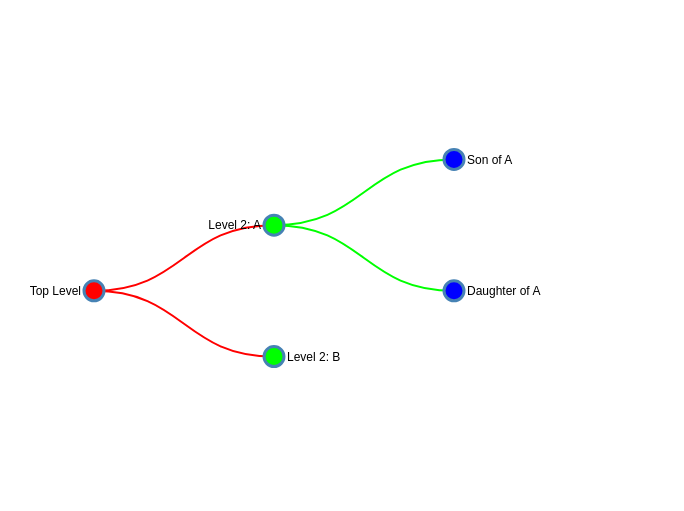
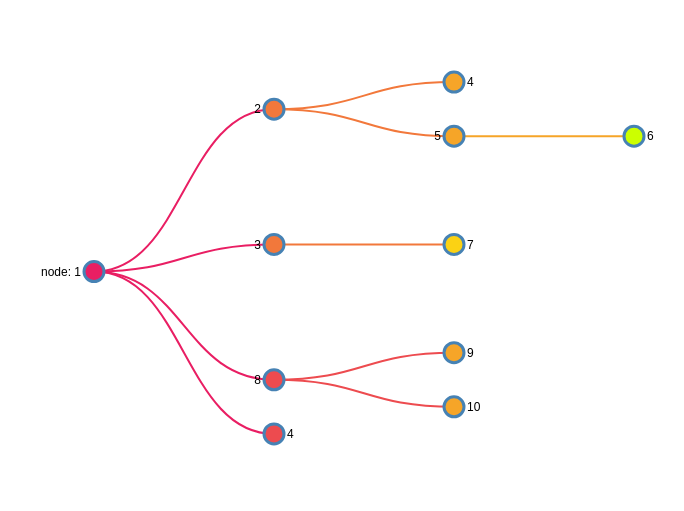
Before and after one commit to sheldon-small/d3-tree-graph, a plain HTML site: page chart_example_from_d3-graph-gallery.html in a window 1280 px wide. Shown: the whole page, without its empty margins (34-718 px from the left). Drawn offline with nearby package versions, Linux system fonts and the light colour scheme.

Commit message:
added gradient and color classification

```diff
--- /dev/null
+++ b/gradient.js
@@ -0,0 +1,149 @@
+class Gradient {
+    constructor(gradients = '', maxNum = 10, intervals = [], colors = ['', '']) {
+
+        const setColors = props => {
+            // props = [col1,col2]
+            if (props.length < 2) {
+                throw new Error(`setGradient should have more than ${props.length} color`);
+            } else {
+                let increment = maxNum / (props.length - 1);
+                let lower = 0;
+                let upper = 0 + increment;
+                let firstGradient = new GradientColor();
+                firstGradient.setGradient(props[0], props[1]);
+                firstGradient.setMidpoint(lower, upper);
+                gradients = [firstGradient];
+                intervals = [{
+                    lower,
+                    upper
+                }];
+
+                for (let i = 1; i < props.length - 1; i++) {
+                    let gradientColor = new GradientColor();
+                    let lower = 0 + increment * i;
+                    let upper = 0 + increment * (i + 1);
+                    gradientColor.setGradient(props[i], props[i + 1]);
+                    gradientColor.setMidpoint(lower, upper);
+                    gradients[i] = gradientColor;
+                    intervals[i] = {
+                        lower,
+                        upper
+                    };
+                }
+                colors = props;
+            }
+        }
+
+        this.setGradient = (...props) => {
+            setColors(props);
+            return this;
+        }
+
+        this.getArray = () => {
+            let gradientArray = [];
+            for (let j = 0; j < intervals.length; j++) {
+                const interval = intervals[j];
+                const start = interval.lower === 0 ? 1 : Math.ceil(interval.lower);
+                const end = interval.upper === maxNum ? interval.upper + 1 : Math.ceil(interval.upper);
+                for (let i = start; i < end; i++) {
+                    gradientArray.push(gradients[j].getColor(i))
+                }
+            }
+
+            return gradientArray;
+        }
+
+        this.getColor = props => {
+            if (isNaN(props)) {
+                throw new TypeError(`getColor should be a number`);
+            } else if (props <= 0) {
+                throw new TypeError(`getColor should be greater than ${props}`);
+            } else {
+                let segment = (maxNum - 0) / (gradients.length);
+                let index = Math.min(Math.floor((Math.max(props, 0) - 0) / segment), gradients.length - 1);
+                return gradients[index].getColor(props);
+            }
+        }
+
+        this.setMidpoint = (maxNumber) => {
+            if (!isNaN(maxNumber) && maxNumber >= 0) {
+                maxNum = maxNumber;
+                setColors(colors);
+            } else if (maxNumber <= 0) {
+                throw new RangeError(`midPoint should be greater than ${maxNumber}`);
+            } else {
+                throw new RangeError('midPoint should be a number');
+            }
+            return this;
+        }
+    }
+}
+
+class GradientColor {
+    constructor(startColor = '', endColor = '', minNum = 0, maxNum = 10) {
+        this.setGradient = (colorStart, colorEnd) => {
+            startColor = getHexColor(colorStart);
+            endColor = getHexColor(colorEnd);
+        }
+
+        this.setMidpoint = (minNumber, maxNumber) => {
+            minNum = minNumber;
+            maxNum = maxNumber;
+        }
+
+        this.getColor = props => {
+            if (props) {
+                return '#' + generateHex(props, startColor.substring(0, 2), endColor.substring(0, 2)) +
+                    generateHex(props, startColor.substring(2, 4), endColor.substring(2, 4)) +
+                    generateHex(props, startColor.substring(4, 6), endColor.substring(4, 6));
+            }
+        }
+
+        const generateHex = (number, start, end) => {
+            if (number < minNum) {
+                number = minNum;
+            } else if (number > maxNum) {
+                number = maxNum;
+            }
+
+            let midPoint = maxNum - minNum;
+            let startBase = parseInt(start, 16);
+            let endBase = parseInt(end, 16);
+            let average = (endBase - startBase) / midPoint;
+            let finalBase = Math.round((average * (number - minNum)) + startBase);
+            let balancedFinalBase = finalBase < 16 ? "0" + finalBase.toString(16):finalBase.toString(16);
+            return balancedFinalBase;
+
+        }
+
+        const getHexColor = props => {
+            return props.substring(props.length - 6, props.length);
+        }
+    }
+}
+
+
+
+// document.addEventListener("DOMContentLoaded", function (event) {
+//     const colorGradient = new Gradient();
+
+//     const color1 = "#ff0000";
+//     const color2 = "#ffeb3b";
+//     const color3 = "#0aff00";
+//     const color4 = "#2196f3";
+//     colorGradient.setMidpoint(20);
+//     colorGradient.setGradient(color1, color2, color3);
+//     console.log(colorGradient.getArray());
+//     const colorArr = colorGradient.getArray();
+
+//     const docFrag = document.createDocumentFragment();
+//     for (let i = 0; i < colorArr.length; i++) {
+//         const color = colorArr[i];
+//         const elem = document.createElement('input');
+//         elem.type = 'button';
+//         elem.className  = 'button';
+//         elem.style.backgroundColor = color;
+//         docFrag.appendChild(elem);
+//     }
+//     document.getElementsByClassName('App')[0].appendChild(docFrag);
+// });
--- /dev/null
+++ b/interactions.js
@@ -0,0 +1,81 @@
+const interactions = [{
+         "id": "xg9pkna4",
+         "source": "1",
+         "target": "2",
+         "timestamp": 1598908402,
+         "duration": 1598909464,
+         "risk": 90
+      },
+      {
+         "id": "49ldfpvj",
+         "source": "1",
+         "target": "3",
+         "timestamp": 1598908402,
+         "duration": 1598909464,
+         "risk": 91
+      },
+      {
+         "id": "l15mn3bo",
+         "source": "2",
+         "target": "4",
+         "timestamp": 1598908402,
+         "duration": 1598909464,
+         "risk": 75
+      },
+      {
+         "id": "b9kf5huf",
+         "source": "2",
+         "target": "5",
+         "timestamp": 1598908402,
+         "duration": 1598909464,
+         "risk": 78
+      },
+      {
+         "id": "srl35sv2",
+         "source": "5",
+         "target": "6",
+         "timestamp": 1598908402,
+         "duration": 1598909464,
+         "risk": 54
+      },
+      {
+         "id": "v3qtamhm",
+         "source": "3",
+         "target": "7",
+         "timestamp": 1598908402,
+         "duration": 1598909464,
+         "risk": 73
+      },
+      {
+         "id": "dpnx1q1e",
+         "source": "1",
+         "target": "8",
+         "timestamp": 1598908402,
+         "duration": 1598909464,
+         "risk": 100
+      },
+      {
+         "id": "13vt247k",
+         "source": "8",
+         "target": "9",
+         "timestamp": 1598908402,
+         "duration": 1598909464,
+         "risk": 83
+      },
+      {
+         "id": "73215p21",
+         "source": "8",
+         "target": "10",
+         "timestamp": 1598908402,
+         "duration": 1598909464,
+         "risk": 80
+      },
+      {
+         "id": "47ft1cwn",
+         "source": "1",
+         "target": "4",
+         "timestamp": 1598908402,
+         "duration": 1598909464,
+         "risk": 100
+      }
+   ]
--- a/tree.js
+++ b/renderTree.js
@@ -1,58 +1,70 @@
-var treeData = [
-    {
-      "name": "Top Level",
-      "parent": "null",
-      "color":"#ff0000",
-      "children": [
-        {
-          "name": "Level 2: A",
-          "parent": "Top Level",
-          "color":"#00ff00",
-          "children": [
-            {
-              "name": "Son of A",
-              "parent": "Level 2: A",
-              "color":"#0000ff",
-            },
-            {
-              "name": "Daughter of A",
-              "parent": "Level 2: A",
-              "color":"#0000ff",
-            }
-          ]
-        },
-        {
-          "name": "Level 2: B",
-          "parent": "Top Level",
-          "color":"#00ff00",
-        }
-      ]
-    }
-  ];
+(async()=>{
+
+  // tree data
+  const rootNodeId = '1';
+  const rootNodeColor = '#e91e63';
+
+  // Gradient
+  const color1 = '#e91e63';
+  const color2 = '#ffff00';
+  const color3 = '#00ff00';
+  const divisions =  10;
+
+  // Classifier
+  const maxThresh = 100;
+  const minThresh = 0;
 
 
+  const getLinks = async (data) => {
+    const interactions = await data;
+    const count = data.length;
+    const colorGradient = new Gradient();
+    colorGradient.setGradient(color1, color2, color3);
+
+    const links = (count !==0? (interactions.map((m)=>{
+      return {
+        name: m.target,
+        parent: m.source,
+        desc: `node: ${m.target}`,
+        children: null,
+        risk: m.risk,
+        color: getClassification(
+          Number(m.risk),
+          maxThresh,
+          minThresh,
+          divisions,
+          (colorGradient.getArray()
+        ).reverse())
+      };
+    })) : []);
+
+    return links;
+  }
+
+  const treeStruct = buildTreeStruct(rootNodeId, rootNodeColor, await getLinks(interactions));
+
   // ************** Generate the tree diagram	 *****************
-  var margin = {top: 20, right: 120, bottom: 20, left: 120},
+  let margin = {top: 20, right: 120, bottom: 20, left: 120},
       width = 960 - margin.right - margin.left,
       height = 500 - margin.top - margin.bottom;
 
-  var i = 0,
+  let i = 0,
       duration = 750,
       root;
 
-  var tree = d3.layout.tree()
+  let tree = d3.layout.tree()
       .size([height, width]);
 
-  var diagonal = d3.svg.diagonal()
+  let diagonal = d3.svg.diagonal()
       .projection(function(d) { return [d.y, d.x]; });
 
-  var svg = d3.select("body").append("svg")
+  let svg = d3.select("body").append("svg")
       .attr("width", width + margin.right + margin.left)
       .attr("height", height + margin.top + margin.bottom)
     .append("g")
       .attr("transform", "translate(" + margin.left + "," + margin.top + ")");
 
-  root = treeData[0];
+  root = treeStruct;
   root.x0 = height / 2;
   root.y0 = 0;
 
@@ -63,18 +75,18 @@ var treeData = [
   function update(source) {
 
     // Compute the new tree layout.
-    var nodes = tree.nodes(root).reverse(),
+    let nodes = tree.nodes(root).reverse(),
         links = tree.links(nodes);
 
     // Normalize for fixed-depth.
     nodes.forEach(function(d) { d.y = d.depth * 180; });
 
     // Update the nodes…
-    var node = svg.selectAll("g.node")
+    let node = svg.selectAll("g.node")
         .data(nodes, function(d) { return d.id || (d.id = ++i); });
 
     // Enter any new nodes at the parent's previous position.
-    var nodeEnter = node.enter().append("g")
+    let nodeEnter = node.enter().append("g")
         .attr("class", "node")
         .attr("transform", function(d) { return "translate(" + source.y0 + "," + source.x0 + ")"; })
         .on("click", click);
@@ -91,7 +103,7 @@ var treeData = [
         .style("fill-opacity", 1e-6);
 
     // Transition nodes to their new position.
-    var nodeUpdate = node.transition()
+    let nodeUpdate = node.transition()
         .duration(duration)
         .attr("transform", function(d) { return "translate(" + d.y + "," + d.x + ")"; });
 
@@ -103,7 +115,7 @@ var treeData = [
         .style("fill-opacity", 1);
 
     // Transition exiting nodes to the parent's new position.
-    var nodeExit = node.exit().transition()
+    let nodeExit = node.exit().transition()
         .duration(duration)
         .attr("transform", function(d) { return "translate(" + source.y + "," + source.x + ")"; })
         .remove();
@@ -115,14 +127,14 @@ var treeData = [
         .style("fill-opacity", 1e-6);
 
     // Update the links…
-    var link = svg.selectAll("path.link")
+    let link = svg.selectAll("path.link")
         .data(links, function(d) { return d.target.id; });
 
     // Enter any new links at the parent's previous position.
     link.enter().insert("path", "g")
         .attr("class", "link")
         .attr("d", function(d) {
-          var o = {x: source.x0, y: source.y0};
+          let o = {x: source.x0, y: source.y0};
           return diagonal({source: o, target: o});
         }).style("stroke", function(d) { return d.source.color });
 
@@ -135,7 +147,7 @@ var treeData = [
     link.exit().transition()
         .duration(duration)
         .attr("d", function(d) {
-          var o = {x: source.x, y: source.y};
+          let o = {x: source.x, y: source.y};
           return diagonal({source: o, target: o});
         })
         .remove();
@@ -158,3 +170,4 @@ var treeData = [
     }
     update(d);
   }
+})();
--- /dev/null
+++ b/utils.js
@@ -0,0 +1,55 @@
+const buildTreeStruct = (rootNodeId, rootNodeColor, links) => {
+
+
+    // Assumptions: We assume that the target id is the current node's id,
+    // and the source id is where it stems from or it's parent's id
+    // hence we keep a dictinary of each node's index via its [id/current/target] and add a children array to each.
+
+    const dict = {};
+    const roots = [];
+    let data = undefined;
+    let node = undefined;
+
+    if (links.length > 0) {
+
+        for (let i = 0; i < links.length; i += 1) {
+            dict[links[i].name] = i; // Initialize the [id/current id/target] Index Dict
+            links[i].children = []; // Initialize the children
+        }
+
+        for (let i = 0; i < links.length; i += 1) {
+            node = links[i];
+            if (node.parent !== rootNodeId) {
+
+                // 1. Find the index of the parent of the current node using the current node's [parentId/source.id]
+                // 2. this extracts the current nodes parent object and pushes the current node to its parent's children array
+                const parent = links[dict[node.parent]];
+                if (parent && parent.children) {
+                    parent.children.push(node);
+                }
+
+
+            } else {
+                // This creats the first level braches from the parent node
+                roots.push(node);
+            }
+        }
+        // The d3 Tree graph looks for this tree data structure of parent child relationship
+        // stemming from the root node {name:`node: ${rootNodeId}`, children:roots}
+
+        data = roots.length > 0 ? {
+            name: `node: ${rootNodeId}`,
+            children: roots,
+            color: rootNodeColor
+        } : undefined;
+    }
+
+    return data;
+}
+
+const getClassification = (classValue, maxThresh, minThresh, classRange, gradient) => {
+    const yieldIndex = Math.round((classValue*classRange)/(maxThresh - minThresh));
+    const hex = gradient[yieldIndex-1];
+
+    return hex;
+}
```
Also changed, not shown: chart_example_from_d3-graph-gallery.html (+4 -2 lines).
